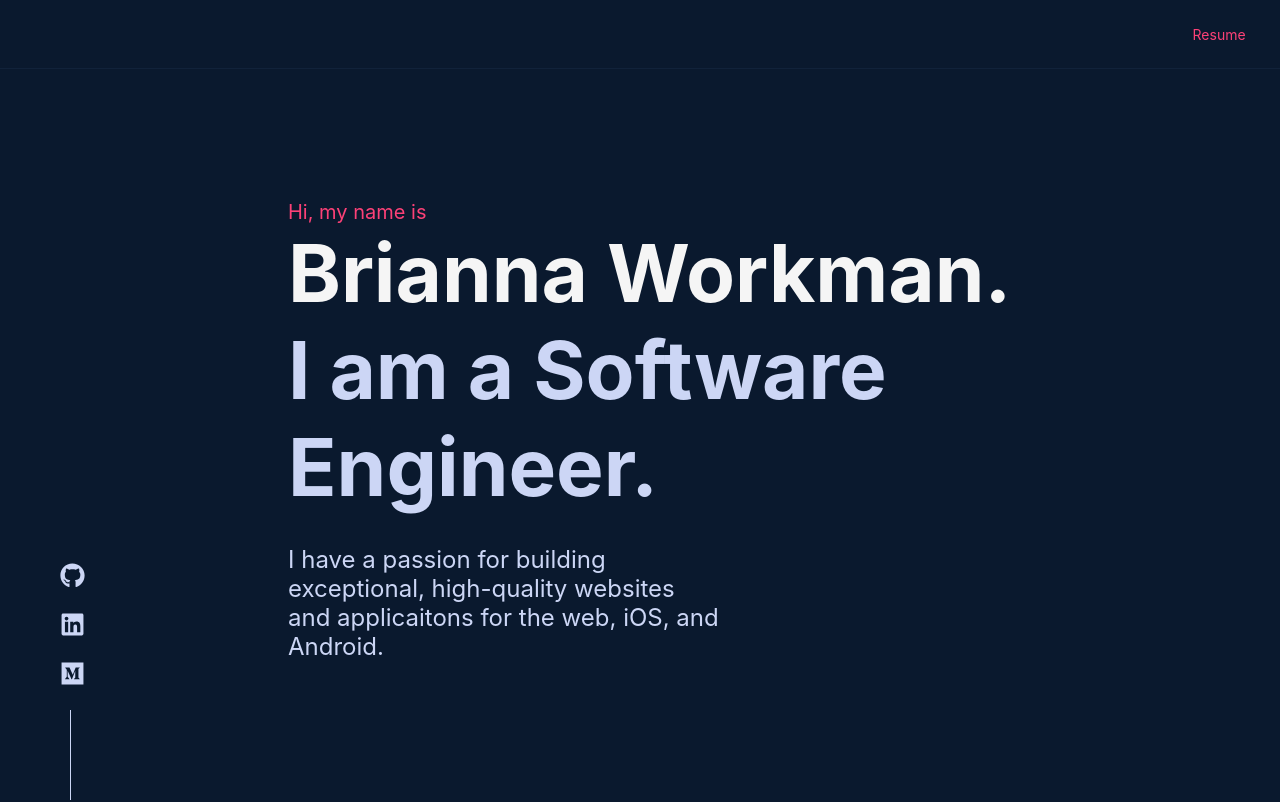
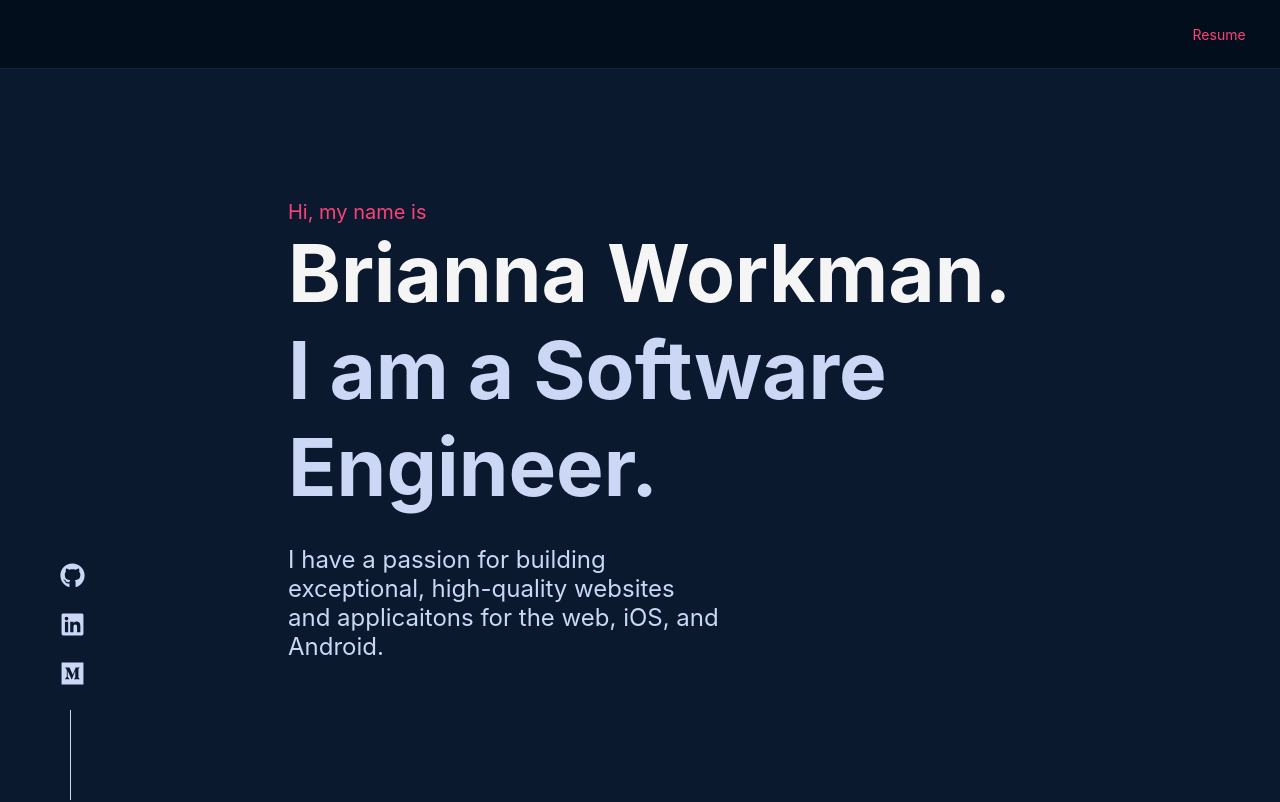
Before and after one commit to briannaworkman/portfolio, a React (Create React App) app: page / in a window 1280 px wide. Shown: the top 802 px of the page. Built offline with nearby package versions, Linux system fonts and the light colour scheme.

Commit message:
changes nav background color

```diff
--- a/src/assets/styles/nav.css
+++ b/src/assets/styles/nav.css
@@ -2,7 +2,7 @@
   display: flex;
   justify-content: flex-end;
   padding: 1.5rem;
-  background-color: #0a192e;
+  background-color: #020e1b;
   position: fixed;
   top: 0;
   width: 97%;
```
